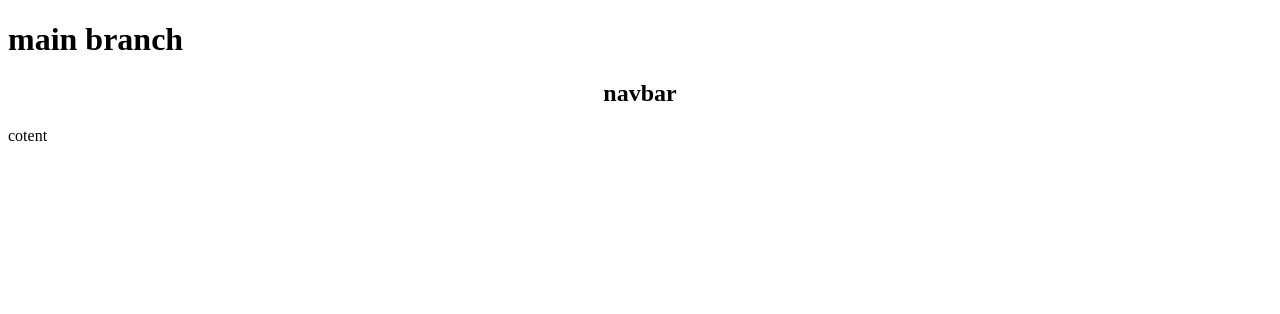
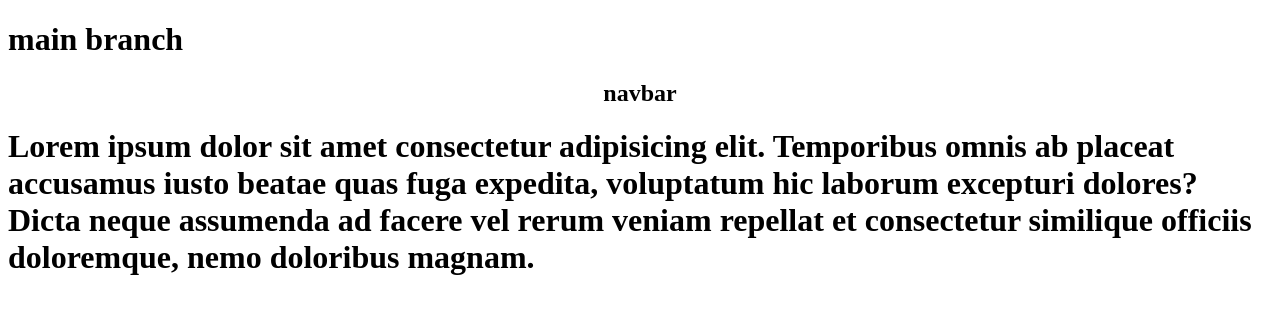
Before and after one commit to Munirabonu/bunkerlab2, a plain HTML site: page index.html in a window 1280 px wide. Drawn offline with Linux system fonts and the light colour scheme.

Commit message:
h1_text_add

```diff
--- a/index.html
+++ b/index.html
@@ -8,13 +8,17 @@
     <link rel="stylesheet" href="./style.css" />
   </head>
   <body>
-
     <h1>main branch</h1>
 
     <nav>
       <h1>navbar</h1>
     </nav>
-
-    cotent
+    <h1>
+      Lorem ipsum dolor sit amet consectetur adipisicing elit. Temporibus omnis
+      ab placeat accusamus iusto beatae quas fuga expedita, voluptatum hic
+      laborum excepturi dolores? Dicta neque assumenda ad facere vel rerum
+      veniam repellat et consectetur similique officiis doloremque, nemo
+      doloribus magnam.
+    </h1>
   </body>
 </html>
```
